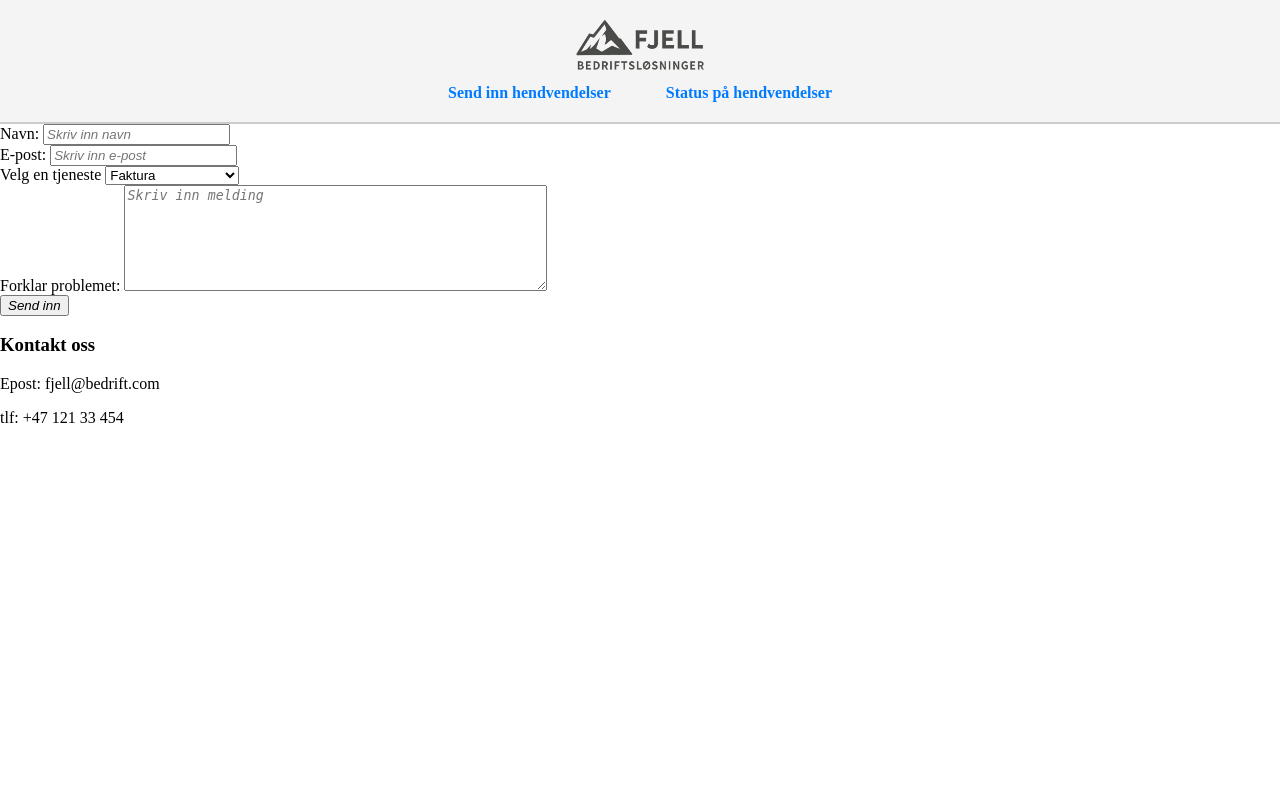
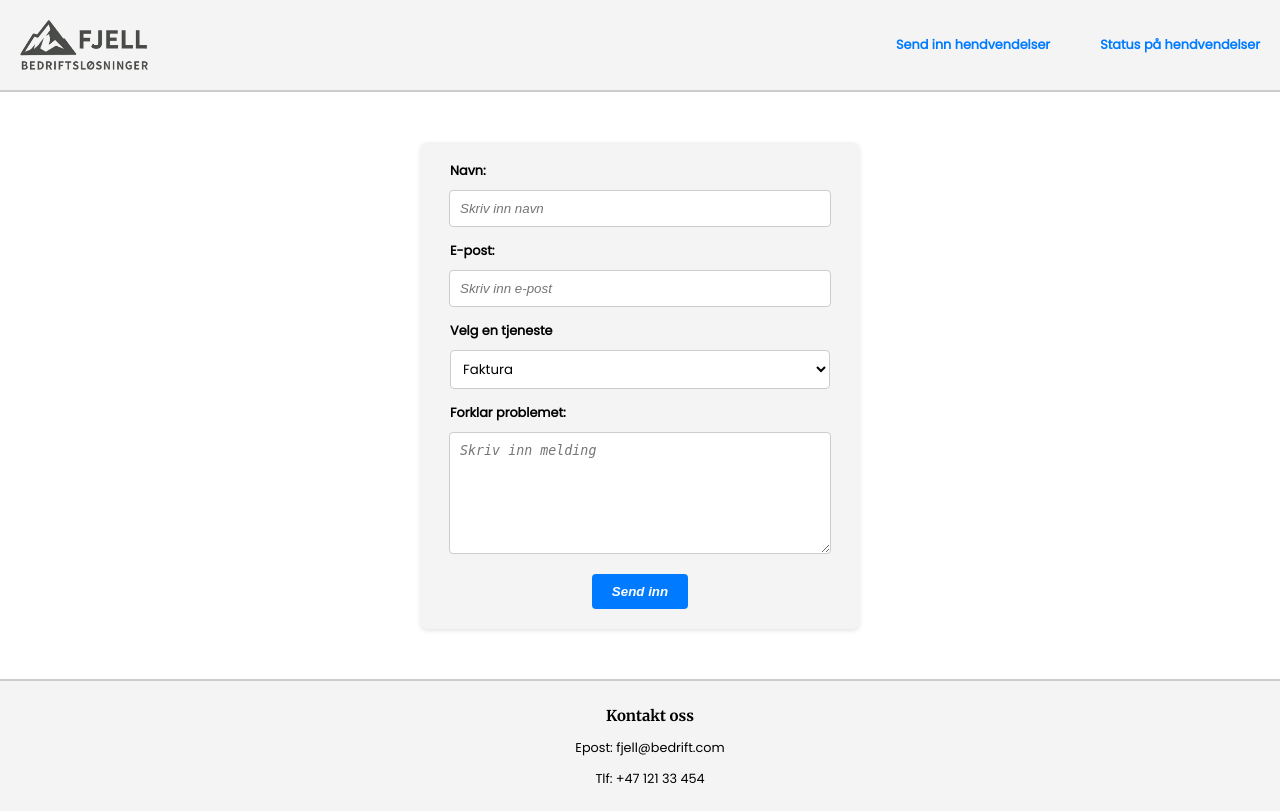
Before and after one commit to HaavardBratlie/Ticketsystem--m-Kristian-Lien, a Flask app: page /send in a window 1280 px wide. Before the commit the page ends 423 px from the top, so only its background shows below. Run offline with Flask 3, Linux system fonts and the light colour scheme; data comes from the database, SQL or seed files in the repository.

Commit message:
Styling av forms
style på form av admin, send pluss nye fonter

```diff
--- a/static/style.css
+++ b/static/style.css
@@ -1,14 +1,22 @@
-#melding{
+#melding {
     height: 100px;
 }
 body {
     margin: 0;
+    font-family: 'Poppins';
+    font-size: 0.8rem;
+}
+
+body h1, h2, h3 {
+    font-family: 'Merriweather';
 }
 
 header {
     background-color: #f4f4f4;
     padding: 20px;
-    text-align: center;
+    display: flex;
+    align-items: center;
+    justify-content: space-between;
     border-bottom: 2px solid #ccc;
 }
 
@@ -19,10 +27,10 @@ header img {
 }
 
 nav {
-    margin-top: 10px;
+    margin-top: 0px;
     display: flex;
-    justify-content: center;
-    gap: 55px;
+    text-align: right;
+    gap: 50px;
 }
 
 nav a {
@@ -33,5 +41,76 @@ nav a {
 
 nav a:hover {
     color: #0056b3;
-    text-decoration: underline;    text-decoration: underline;
+    text-decoration: underline;
 }
+
+footer {
+    background-color: #f4f4f4;
+    padding: 10px;
+    text-align: center;
+    border-top: 2px solid #ccc;
+    bottom: 0;
+    width: 100%;
+}
+
+form {
+    max-width: 400px;
+    margin: 50px auto;
+    padding: 20px;
+    background-color: #f4f4f4;
+    border-radius: 8px;
+    text-align: center;
+    box-shadow: 0 2px 4px rgba(0, 0, 0, 0.1);
+}
+
+form label {
+    display: block;
+    margin-bottom: 10px;
+    font-weight: bold;
+    text-align: left;
+    margin-left: 10px;
+}
+
+form input, form textarea {
+    width: 90%;
+    padding: 10px;
+    margin-bottom: 15px;
+    border: 1px solid #ccc;
+    border-radius: 4px;
+}
+
+form button {
+    padding: 10px 20px;
+    background-color: #007BFF;
+    color: white;
+    border: none;
+    border-radius: 4px;
+    font-weight: bold;
+    cursor: pointer;
+}
+
+form button:hover {
+    background-color: #0056b3;
+}
+
+form select {
+    width: 95%;
+    padding: 8px;
+    margin-bottom: 15px;
+    border: 1px solid #ccc;
+    border-radius: 4px;
+    background-color: #fff;
+    font-family: 'Poppins';
+
+}
+
+form select:focus {
+    outline: none;
+    border-color: #007BFF;
+    box-shadow: 0 0 5px rgba(0, 123, 255, 0.5);
+}
+
+form option {
+    font-size: 1rem;
+    font-family: 'Poppins';
+}
--- a/templates/base.html
+++ b/templates/base.html
@@ -5,6 +5,8 @@
     <meta name="viewport" content="width=device-width, initial-scale=1.0">
     <title>Fjell</title>
     <link rel="stylesheet" href="/static/style.css">
+    <link href='https://fonts.googleapis.com/css?family=Poppins' rel='stylesheet'>
+    <link href="https://fonts.googleapis.com/css2?family=Merriweather:ital,opsz,wght@0,18..144,300..900;1,18..144,300..900&display=swap" rel="stylesheet">
 </head>
 <body>
     <header>
@@ -15,7 +17,7 @@
                 <a href="/status">Status på hendvendelser</a>
                 {% if session.get("admin_logged_in") %}
                 <a href="/hendvendelser">Alle hendvendelser</a>
-                    <a href="/logout">Logg ut</a>
+                <a href="/logout">Logg ut</a>
                 {% endif %}
             </nav>
     </header>
@@ -26,7 +28,7 @@
     <footer>
         <h3>Kontakt oss</h3>
         <p>Epost: fjell@bedrift.com</p>
-        <p>tlf: +47 121 33 454 </p>
+        <p>Tlf: +47 121 33 454 </p>
     </footer>
 
 <script src="/static/statusPage.js"></script>
--- a/templates/send.html
+++ b/templates/send.html
@@ -1,5 +1,6 @@
 {% extends 'base.html' %}
 {% block content %}
+<form method="post">
     <label for="navn">Navn:</label>
     <input placeholder="Skriv inn navn" style="font-style: italic;" type="text" name="name" required><br>
     <label for="email">E-post:</label>
@@ -13,6 +14,7 @@
     </select><br>
     <label for="melding">Forklar problemet:</label>
     <textarea placeholder="Skriv inn melding" style="font-style: italic;" name="melding" rows="4" cols="50" id="melding" required></textarea><br>
-<input type="submit" value="Send inn" style="font-style: italic;">
+    <button type="submit" value="Send inn" style="font-style: italic;">Send inn</button>
+</form>
 
 {% endblock %}
```
Lines whose indentation alone changed are shown as unchanged.
